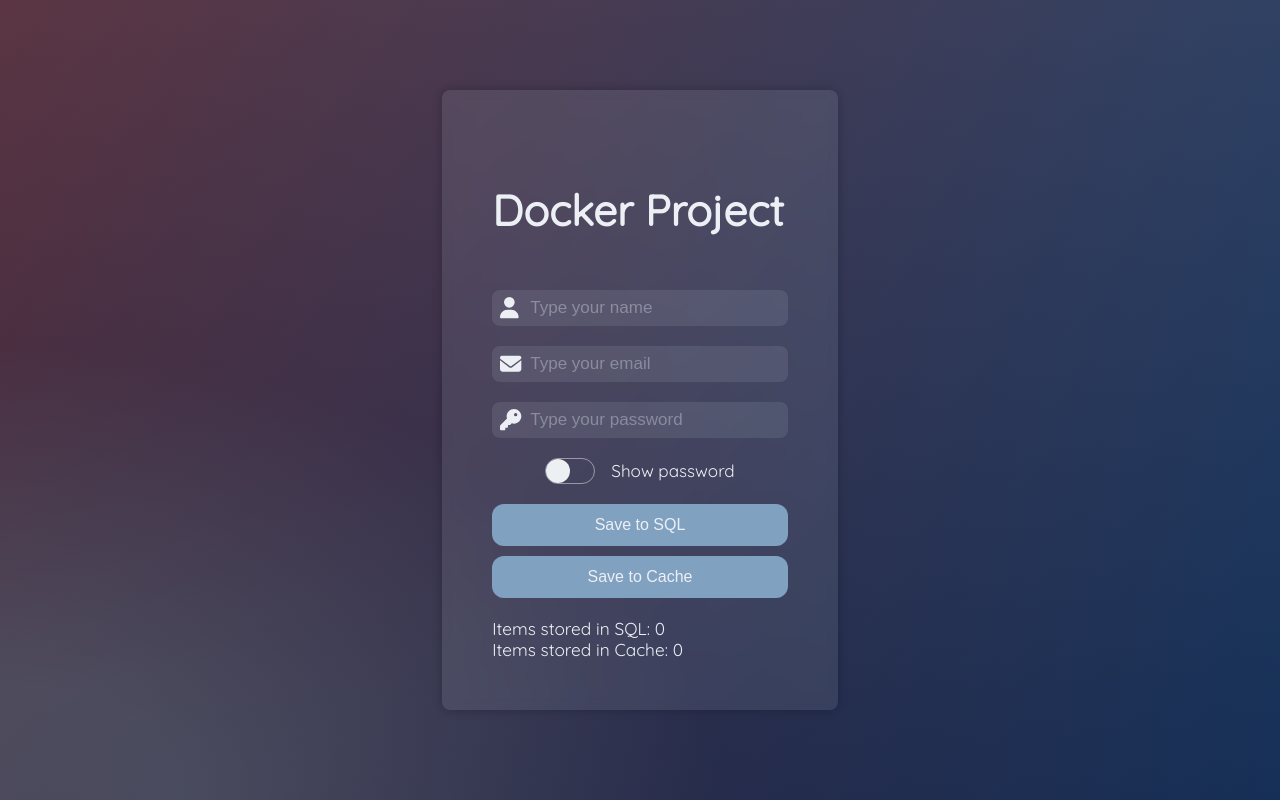
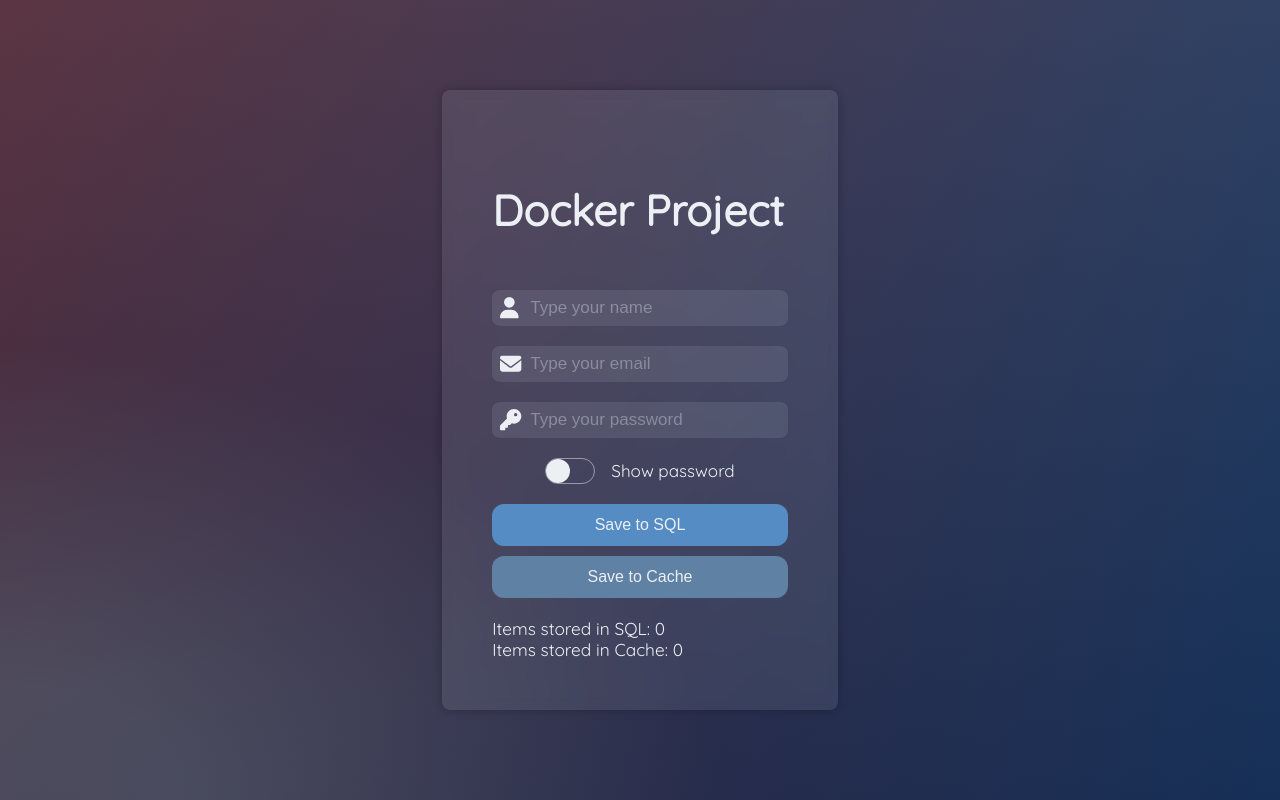
Before and after one commit to brxyxn/nclouds-docker-final-project, a React (Create React App) app in the folder frontend/: page / in a window 1280 px wide. In both pictures the pointer is over the button "Save to SQL". Built offline with nearby package versions, Linux system fonts and the light colour scheme; no server answers.

Commit message:
updated buttom style

```diff
--- a/frontend/src/assets/App.css
+++ b/frontend/src/assets/App.css
@@ -123,7 +123,7 @@ form#inputs>.group {
 
     font-size: 1rem;
     color: #ECEFF4;
-    background-color: #81A1C1;
+    background-color: #5f81a3;
     cursor: pointer;
 
     border: none;
@@ -133,8 +133,8 @@ form#inputs>.group {
     width: 100%;
 }
 
-.buttons>button:hover {
-    background-color: #4170a0;
+button:hover {
+    background-color: #558cc4!important;
 }
 
 /* --- Counters --- */
```
